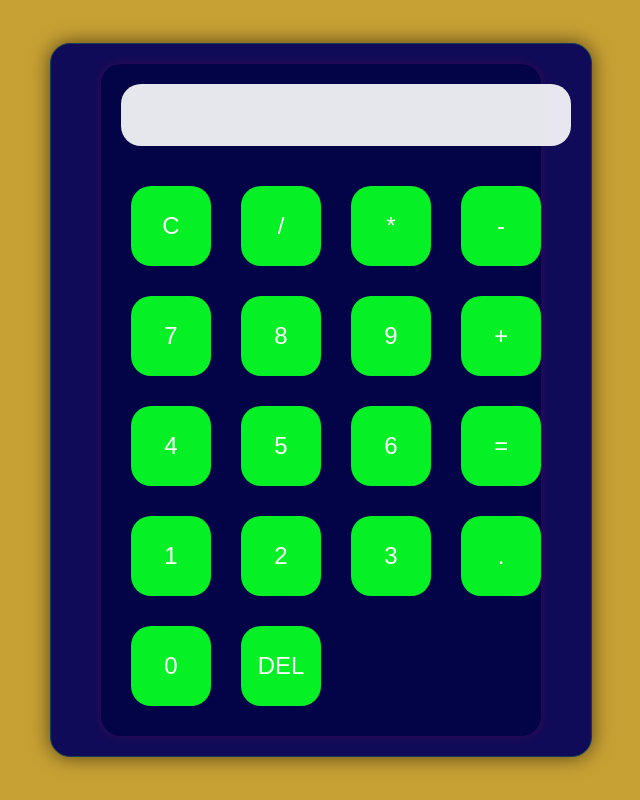
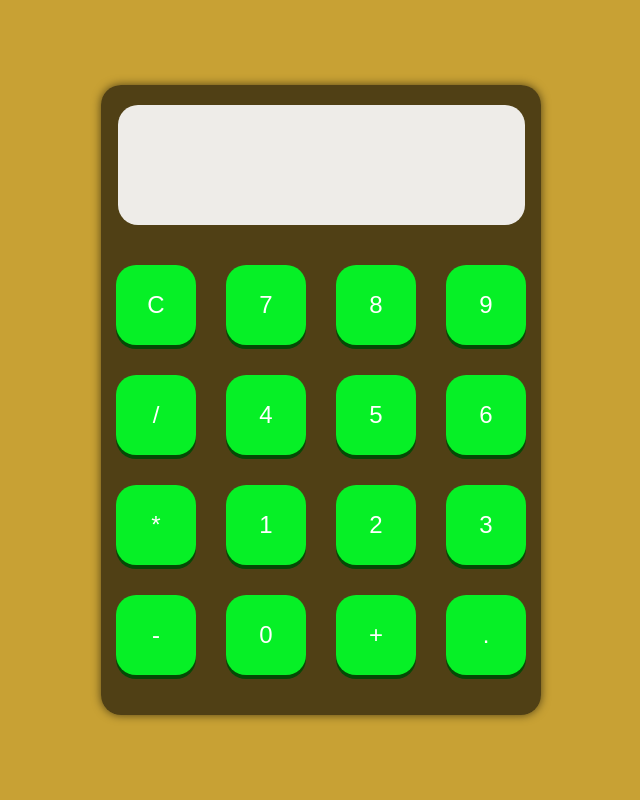
Before and after one commit to benjmhub/Calculator., a plain HTML site: page index.html in a window 1280 px wide. Shown: the whole page, without its empty margins (319-959 px from the left). Drawn offline with Linux system fonts and the light colour scheme.

Commit message:
Update index.html

```diff
--- a/index.html
+++ b/index.html
@@ -1,52 +1,63 @@
  <!DOCTYPE html>
 <html>
 <head>
-    <title>iPhone 13 Calculator</title>
+    <title>Digital 3D Calculator</title>
     <meta name="viewport" content="width=device-width, initial-scale=1">
     <style>
-        /* Add your custom CSS styling here */
         body {
             font-family: Arial, sans-serif;
-            background-color: rgba(187, 138, 2, 0.8); /* Transparent chocolate color */
+            background-color: rgba(187, 138, 2, 0.8);
             margin: 0;
             padding: 0;
             display: flex;
             justify-content: center;
             align-items: center;
-            min-height: 100vh; /* Use min-height to ensure full screen on smaller devices */
+            min-height: 100vh;
         }
-        #iphone13 {
-            background-color: #100b58; /* Blue color for iPhone 13 full screen */
-            border: 1px solid #124052;
-            border-radius: 20px;
-            padding: 20px;
-            box-shadow: 0 0 20px rgba(0, 0, 0, 0.6);
-            max-width: 500px;
-            width: 80%;
-        }
+
         #calculator {
-            background-color: #030347; /* Blue color for iPhone 13 full screen */
+            background-color: rgba(0, 0, 0, 0.6); /* Transparent chocolate color */
             border: none;
             border-radius: 20px;
             padding: 20px;
-            margin: 10px;
+            box-shadow: 0 0 10px rgba(0, 0, 0, 0.6);
+            max-width: 400px;
+            width: 80%;
+            margin: 20px;
             display: grid;
-            grid-template-columns: repeat(4, 1fr); /* Use CSS Grid for responsive layout */
+            grid-template-rows: auto 1fr auto; /* Rows for the result, buttons, and functions */
             gap: 10px;
-            max-width: 400px;
-            margin: 0 auto; /* Center the calculator on the page */
-            box-shadow: 0 0 10px rgba(148, 7, 78, 0.3);
+            justify-items: center; /* Center horizontally */
+            justify-content: center; /* Center vertically */
         }
+
         #result {
             font-size: 36px;
-            width: 100%;
-            padding: 10px;
+            width: 90%;
+            height: 80px; /* Set the same height as the button */
+            padding: 20px 10px; /* Add padding to the top and bottom */
             margin-bottom: 20px;
             border: none;
             border-radius: 20px;
             background-color: rgba(255, 255, 255, 0.9);
-            grid-column: span 4; /* Display the result in all four columns */
+            text-align: right;
         }
+
+        .button-container {
+            display: grid;
+            grid-template-columns: repeat(4, 1fr);
+            gap: 10px;
+            justify-items: center; /* Center horizontally */
+            justify-content: center; /* Center vertically */
+        }
+
+        .function-buttons {
+            display: grid;
+            grid-template-columns: repeat(2, 1fr);
+            gap: 10px;
+            justify-items: center; /* Center horizontally */
+        }
+
         .button {
             font-size: 24px;
             width: 80px;
@@ -57,51 +68,63 @@
             background-color: #06f026; /* Green color for calculator buttons */
             color: white;
             cursor: pointer;
+            /* 3D Button Effect */
+            box-shadow: 0 4px #054905;
+            transition: box-shadow 0.3s;
         }
+
         .button:hover {
             background-color: #054905;
+            /* 3D Button Hover Effect */
+            box-shadow: 0 2px #054905;
         }
 
-        /* Adjust the button size and font size for smaller devices */
         @media screen and (max-width: 768px) {
             #calculator {
                 grid-template-columns: repeat(3, 1fr);
                 max-width: 300px;
             }
+
             #result {
                 font-size: 24px;
             }
+
             .button {
                 font-size: 20px;
                 width: 60px;
                 height: 60px;
             }
+
+            .button-container {
+                grid-template-columns: repeat(3, 1fr);
+            }
+
+            .function-buttons {
+                grid-template-columns: repeat(1, 1fr);
+            }
         }
     </style>
 </head>
 <body>
-    <div id="iphone13">
-        <div id="calculator">
-            <input type="text" id="result" readonly oninput="validateInput()">
+    <div id="calculator">
+        <input type="text" id="result" readonly oninput="validateInput()">
+        <div class="button-container">
             <button class="button" onclick="clearResult()">C</button>
-            <button class="button" onclick="appendValue('/')">/</button>
-            <button class="button" onclick="appendValue('*')">*</button>
-            <button class="button" onclick="appendValue('-')">-</button>
             <button class="button" onclick="appendValue('7')">7</button>
             <button class="button" onclick="appendValue('8')">8</button>
             <button class="button" onclick="appendValue('9')">9</button>
-            <button class="button" onclick="appendValue('+')">+</button>
+            <button class="button" onclick="appendValue('/')">/</button>
             <button class="button" onclick="appendValue('4')">4</button>
             <button class="button" onclick="appendValue('5')">5</button>
             <button class="button" onclick="appendValue('6')">6</button>
-            <button class="button" onclick="evaluateExpression()">=</button>
+            <button class="button" onclick="appendValue('*')">*</button>
             <button class="button" onclick="appendValue('1')">1</button>
             <button class="button" onclick="appendValue('2')">2</button>
             <button class="button" onclick="appendValue('3')">3</button>
+            <button class="button" onclick="appendValue('-')">-</button>
+            <button class="button" onclick="appendValue('0')">0</button>
+            <button class="button" onclick="appendValue('+')">+</button>
             <button class="button" onclick="appendValue('.')">.</button>
-            <button class="button" onclick="appendValue('0')">0</button>
-            <button class="button" onclick="deleteLast()">DEL</button>
-        </div>
     </div>
 
     <script>
```
